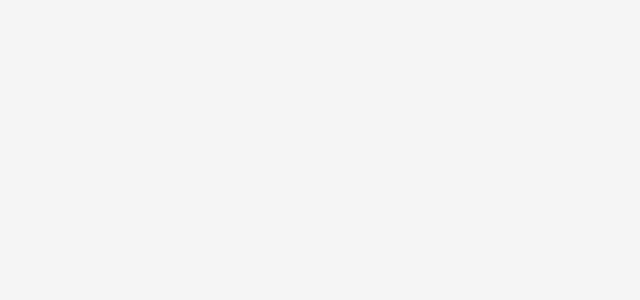
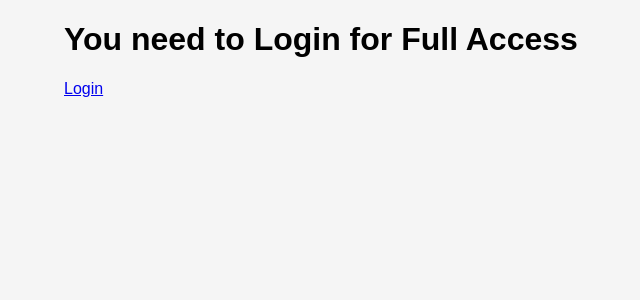
Before and after one commit to treyan07/BRAGUNI, a Django app: page / in a window 1280 px wide. Before the commit the part shown is empty. Shown: the top 300 px of the page, without its empty margins (0-640 px from the left). Run offline with Django 5.2, Linux system fonts and the light colour scheme.

Commit message:
modified:   advising/templates/home.html 	modified:   advising/templates/navbar.html

```diff
--- a/advising/templates/home.html
+++ b/advising/templates/home.html
@@ -1,5 +1,9 @@
 {% extends 'main.html' %}
 
 {% block content %}
-
+{% if user.is_authenticated %}
+{%else%}
+<h1>You need to Login for Full Access</h1>
+<a href="{% url 'login' %}">Login</a>
+{%endif%}
 {% endblock content %}
--- a/advising/templates/navbar.html
+++ b/advising/templates/navbar.html
@@ -9,7 +9,7 @@
     </div>
     <div class="link-btn">
         {% if user.is_authenticated %}
-        <a href="{% url 'login' %}">Logout</a>
+        <a href="{% url 'logout' %}">Logout</a>
         {%else%}
         <a href="{% url 'login' %}">Login</a>
         {%endif%}
```
